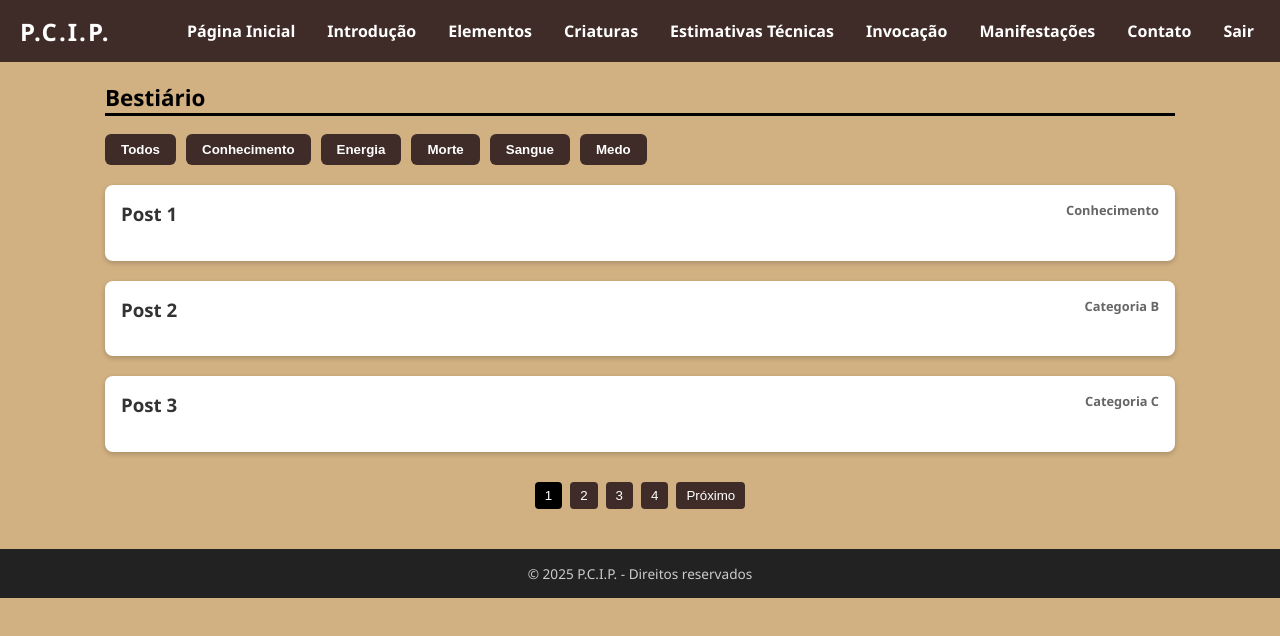
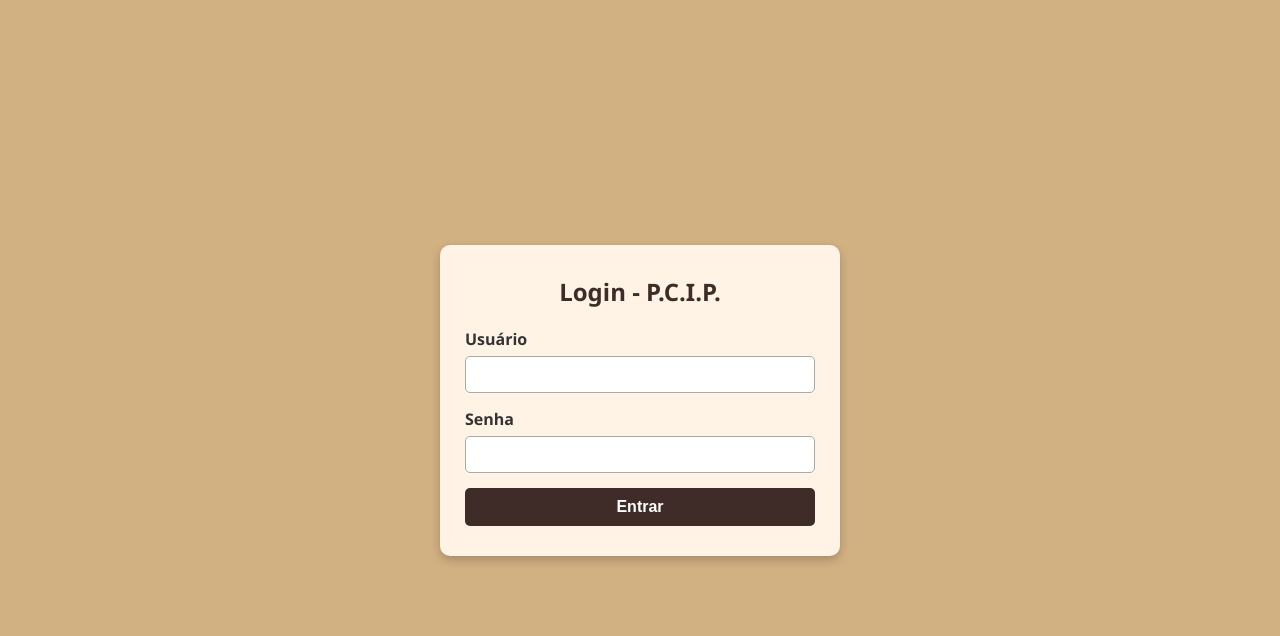
Before and after one commit to Unkn0w70/teste2, a plain HTML site: page index2.html in a window 1280 px wide. Drawn offline with Linux system fonts and the light colour scheme.

Commit message:
Update index2.html

```diff
--- a/index2.html
+++ b/index2.html
@@ -1,357 +1,119 @@
 <!DOCTYPE html>
 <html lang="pt-BR">
-
 <head>
   <meta charset="UTF-8" />
   <meta name="viewport" content="width=device-width, initial-scale=1" />
-  <title>P.C.I.P.</title>
+  <title>P.C.I.P. - Login</title>
   <style>
     * {
       box-sizing: border-box;
     }
-
     body {
       margin: 0;
       font-family: "Segoe UI", Tahoma, Geneva, Verdana, sans-serif;
       background-color: #d1b082;
       color: #333;
+      display: flex;
+      align-items: center;
+      justify-content: center;
+      height: 100vh;
     }
-
-    a {
-      text-decoration: none;
-      color: inherit;
+    .login-container {
+      background-color: #fff3e6;
+      padding: 30px 25px;
+      border-radius: 10px;
+      box-shadow: 0 4px 10px rgba(0, 0, 0, 0.2);
+      width: 100%;
+      max-width: 400px;
     }
-
-    header {
+    .login-container h2 {
+      margin-top: 0;
+      margin-bottom: 20px;
+      text-align: center;
+      color: #3f2c28;
+    }
+    .login-container label {
+      display: block;
+      margin-bottom: 6px;
+      font-weight: bold;
+    }
+    .login-container input[type="text"],
+    .login-container input[type="password"] {
+      width: 100%;
+      padding: 10px;
+      margin-bottom: 15px;
+      border: 1px solid #aaa;
+      border-radius: 5px;
+    }
+    .login-container button {
+      width: 100%;
+      padding: 10px;
       background-color: #3f2c28;
       color: white;
-      padding: 12px 20px;
-      position: sticky;
-      top: 0;
-      z-index: 100;
-      display: flex;
-      justify-content: space-between;
-      align-items: center;
+      border: none;
+      border-radius: 5px;
+      font-weight: bold;
+      cursor: pointer;
+      font-size: 1rem;
     }
+    .login-container button:hover {
+      background-color: #2d1f1c;
+    }
+    .error-message {
+      color: red;
+      text-align: center;
+      margin-bottom: 15px;
+    }
+  </style>
+</head>
+<body>
+  <div class="login-container">
+    <h2>Login - P.C.I.P.</h2>
+    <div id="error" class="error-message"></div>
+    <form onsubmit="return loginUser(event)">
+      <label for="username">Usuário</label>
+      <input type="text" id="username" required />
+      <label for="password">Senha</label>
+      <input type="password" id="password" required />
+      <button type="submit">Entrar</button>
+    </form>
+  </div>
 
-    header h1 {
-      font-weight: 700;
-      margin: 0;
-      font-size: 1.5rem;
-      letter-spacing: 2px;
-    }
+  <script>
+    const users = [
+      { username: "admin", password: "1234", redirect: "" },
+      { username: "usuario1", password: "senha1", redirect: "usuario1/home.html" },
+      { username: "agente_zumbi", password: "contencao2025", redirect: "zumbi/missao.html" }
+    ];
 
-    nav {
-      position: relative;
-    }
+    function loginUser(event) {
+      event.preventDefault();
+      const username = document.getElementById('username').value.trim();
+      const password = document.getElementById('password').value.trim();
+      const errorDiv = document.getElementById('error');
 
-    .menu-button {
-      background: none;
-      border: none;
-      color: white;
-      font-size: 1.6rem;
-      cursor: pointer;
-      display: none;
-    }
+      const user = users.find(u => u.username === username && u.password === password);
 
-    ul.menu {
-      list-style: none;
-      display: flex;
-      gap: 20px;
-      margin: 0;
-      padding: 0;
-      user-select: none;
-    }
-
-    ul.menu li a {
-      font-weight: 600;
-      padding: 8px 6px;
-      display: inline-block;
-    }
-
-    ul.menu li:hover,
-    ul.menu li a:hover {
-      background-color: #18120a;
-      border-radius: 3px;
-    }
-
-    @media (max-width: 768px) {
-      .menu-button {
-        display: block;
-      }
-
-      ul.menu {
-        flex-direction: column;
-        background-color: #3f2c28;
-        position: absolute;
-        top: 100%;
-        right: 0;
-        width: 200px;
-        max-height: 0;
-        overflow: hidden;
-        transition: max-height 0.3s ease;
-        border-radius: 0 0 5px 5px;
-        box-shadow: 0 4px 8px rgba(0, 0, 0, 0.15);
-      }
-
-      ul.menu.expanded {
-        max-height: 500px;
-        overflow-y: auto;
-      }
-
-      ul.menu li a {
-        padding: 12px 16px;
-        border-bottom: 1px solid #000000;
+      if (user) {
+        salvarLogDeAcesso(username);
+        window.location.href = user.redirect;
+      } else {
+        errorDiv.textContent = "Usuário ou senha inválidos.";
       }
     }
 
-    main {
-      max-width: 1100px;
-      margin: 20px auto 40px;
-      padding: 0 15px;
+    function salvarLogDeAcesso(username) {
+      const logs = JSON.parse(localStorage.getItem("logins") || "[]");
+
+      const novoLog = {
+        usuario: username,
+        dataHora: new Date().toLocaleString(),
+        navegador: navigator.userAgent
+      };
+
+      logs.push(novoLog);
+      localStorage.setItem("logins", JSON.stringify(logs));
     }
-
-    .section-title {
-      border-bottom: 3px solid #000000;
-      color: #000000;
-      font-weight: 700;
-      margin-bottom: 18px;
-      font-size: 1.4rem;
-    }
-
-    .filtro-categorias {
-      display: flex;
-      flex-wrap: wrap;
-      gap: 10px;
-      margin-bottom: 20px;
-    }
-
-   .filtro-categorias button {
-  padding: 8px 16px;
-  border: none;
-  border-radius: 6px;
-  cursor: pointer;
-  font-weight: bold;
-  background-color: #3f2c28;
-  color: white;
-  transition: background-color 0.3s;
-}
-
-    @media (max-width: 768px) {
-      .filtro-categorias {
-        flex-direction: column;
-        align-items: stretch;
-      }
-
-      .filtro-categorias button {
-        width: 100%;
-        font-size: 1rem;
-      }
-    }
-
-    .card {
-      background-color: #fff;
-      border-radius: 8px;
-      box-shadow: 0 2px 5px rgba(0, 0, 0, 0.2);
-      padding: 16px;
-      margin-bottom: 20px;
-      cursor: pointer;
-      transition: all 0.3s ease;
-    }
-
-    .card h3 {
-      margin-top: 0;
-    }
-
-    .card-content {
-      display: none;
-      margin-top: 10px;
-    }
-
-    .card.expanded .card-content {
-      display: block;
-    }
-
-    .pagination {
-      text-align: center;
-      margin-top: 30px;
-    }
-
-    .pagination button {
-      margin: 0 4px;
-      padding: 6px 10px;
-      background-color: #3f2c28;
-      color: white;
-      border: none;
-      border-radius: 4px;
-      cursor: pointer;
-    }
-
-    .pagination button.active {
-      background-color: #000;
-    }
-
-    footer {
-      background-color: #222;
-      color: #ccc;
-      text-align: center;
-      padding: 15px 10px;
-      font-size: 0.85rem;
-    }
-  </style>
-</head>
-
-<body>
-  <header>
-    <h1>P.C.I.P.</h1>
-    <nav>
-      <button aria-label="Abrir menu" class="menu-button" id="menuToggle">&#9776;</button>
-      <ul class="menu" id="menu">
-        <li><a href="#">Página Inicial</a></li>
-        <li><a href="#">Introdução</a></li>
-        <li><a href="#">Elementos</a></li>
-        <li><a href="#">Criaturas</a></li>
-        <li><a href="#">Estimativas Técnicas</a></li>
-        <li><a href="#">Invocação</a></li>
-        <li><a href="#">Manifestações</a></li>
-        <li><a href="#">Contato</a></li>
-        <li><a href="#">Sair</a></li>
-      </ul>
-    </nav>
-  </header>
-
-  <main>
-    <h2 class="section-title">Bestiário</h2>
-    <div class="filtro-categorias">
-      <button data-categoria="todos">Todos</button>
-      <button data-categoria="Conhecimento">Conhecimento</button>
-      <button data-categoria="Energia">Energia</button>
-      <button data-categoria="Morte">Morte</button>
-      <button data-categoria="Sangue">Sangue</button>
-      <button data-categoria="Medo">Medo</button>
-    </div>
-    <div id="posts-container"></div>
-    <div class="pagination" id="pagination"></div>
-  </main>
-
-  <footer>
-    <a href="#" style="color: inherit; text-decoration: none;">
-      &copy; 2025 P.C.I.P. - Direitos reservados
-    </a>
-  </footer>
-
-  <script>
-    const postsPorPagina = 3;
-    const posts = [
-      { titulo: "Post 1", conteudo: "Conteúdo do post 1", categoria: "Conhecimento" },
-      { titulo: "Post 2", conteudo: "Conteúdo do post 2", categoria: "Categoria B" },
-      { titulo: "Post 3", conteudo: "Conteúdo do post 3", categoria: "Categoria C" },
-      { titulo: "Post 4", conteudo: "Conteúdo do post 4", categoria: "Conhecimento" },
-      { titulo: "Post 5", conteudo: "Conteúdo do post 5", categoria: "Categoria B" },
-      { titulo: "Post 6", conteudo: "Conteúdo do post 6", categoria: "Categoria C" },
-      { titulo: "Post 3", conteudo: "Conteúdo do post 3", categoria: "Conhecimento" },
-      { titulo: "Post 4", conteudo: "Conteúdo do post 4", categoria: "Categoria D" },
-      { titulo: "Post 5", conteudo: "Conteúdo do post 5", categoria: "Categoria E" },
-      { titulo: "Post 6", conteudo: "Conteúdo do post 6", categoria: "Categoria D" },
-    ];
-
-    let paginaAtual = 1;
-    let categoriaAtual = "todos";
-
-    function renderizarPosts() {
-      const container = document.getElementById("posts-container");
-      container.innerHTML = "";
-
-      const filtrados = categoriaAtual === "todos"
-        ? posts
-        : posts.filter(p => p.categoria === categoriaAtual);
-
-      const inicio = (paginaAtual - 1) * postsPorPagina;
-      const fim = inicio + postsPorPagina;
-      const visiveis = filtrados.slice(inicio, fim);
-
-      visiveis.forEach(post => {
-        const div = document.createElement("div");
-        div.className = "card";
-        div.innerHTML = `<h3>${post.titulo} <span style="float:right;font-size:0.8rem;color:#666">${post.categoria}</span></h3><div class="card-content"><p>${post.conteudo}</p></div>`;
-        div.onclick = () => div.classList.toggle("expanded");
-        container.appendChild(div);
-      });
-    }
-
-    function renderizarPaginacao() {
-      const paginacao = document.getElementById("pagination");
-      paginacao.innerHTML = "";
-
-      const filtrados = categoriaAtual === "todos"
-        ? posts
-        : posts.filter(p => p.categoria === categoriaAtual);
-
-      const totalPaginas = Math.ceil(filtrados.length / postsPorPagina);
-
-      if (paginaAtual > 1) {
-        const btnAnterior = document.createElement("button");
-        btnAnterior.textContent = "Anterior";
-        btnAnterior.onclick = () => {
-          paginaAtual--;
-          atualizar();
-        };
-        paginacao.appendChild(btnAnterior);
-      }
-
-      for (let i = 1; i <= totalPaginas; i++) {
-        const btn = document.createElement("button");
-        btn.textContent = i;
-        if (i === paginaAtual) btn.classList.add("active");
-        btn.onclick = () => {
-          paginaAtual = i;
-          atualizar();
-        };
-        paginacao.appendChild(btn);
-      }
-
-      if (paginaAtual < totalPaginas) {
-        const btnProximo = document.createElement("button");
-        btnProximo.textContent = "Próximo";
-        btnProximo.onclick = () => {
-          paginaAtual++;
-          atualizar();
-        };
-        paginacao.appendChild(btnProximo);
-      }
-    }
-
-    function atualizar() {
-      renderizarPosts();
-      renderizarPaginacao();
-    }
-
-    document.querySelectorAll(".filtro-categorias button").forEach(btn => {
-      btn.onclick = () => {
-        categoriaAtual = btn.dataset.categoria;
-        paginaAtual = 1;
-        atualizar();
-      };
-    });
-
-    atualizar();
-
-    document.getElementById('menuToggle').addEventListener('click', () => {
-      const menu = document.getElementById('menu');
-      menu.classList.toggle('expanded');
-      const expanded = menu.classList.contains('expanded');
-      menuToggle.setAttribute('aria-label', expanded ? 'Fechar menu' : 'Abrir menu');
-    });
-
-    document.addEventListener('click', (event) => {
-      const menu = document.getElementById('menu');
-      const menuToggle = document.getElementById('menuToggle');
-      if (!menu.contains(event.target) && !menuToggle.contains(event.target)) {
-        menu.classList.remove('expanded');
-        menuToggle.setAttribute('aria-label', 'Abrir menu');
-      }
-    });
   </script>
 </body>
-
 </html>
```
